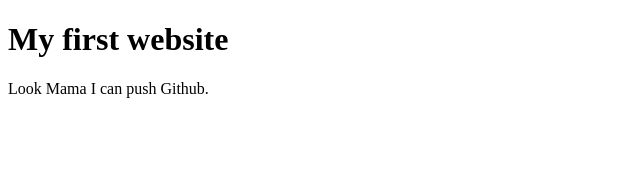
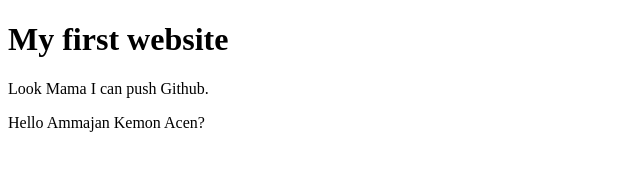
Before and after one commit to abuzar-gifari/My-First-Website, a plain HTML site: page index.html in a window 1280 px wide. Shown: the whole page, without its empty margins (0-640 px from the left). Drawn offline with Linux system fonts and the light colour scheme.

Commit message:
Update index.html

```diff
--- a/index.html
+++ b/index.html
@@ -8,5 +8,6 @@
 <body>
     <h1>My first website</h1>
     <p>Look Mama I can push Github.</p>
+    <p>Hello Ammajan Kemon Acen?</p>
 </body>
 </html>
```
